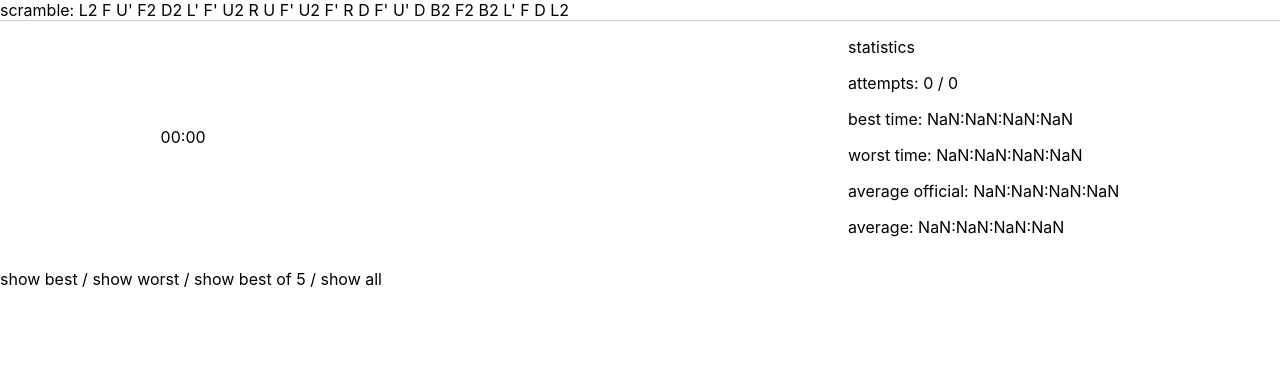
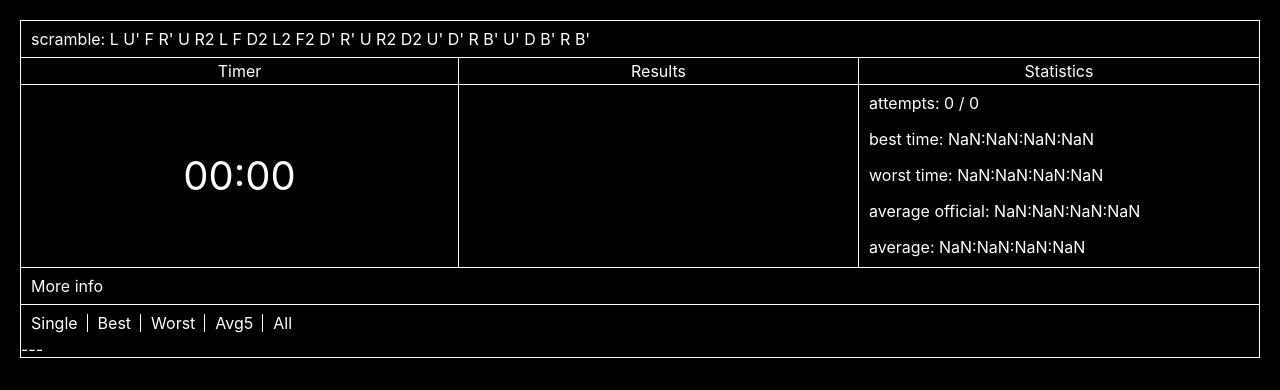
Before and after one commit to DenysBondarchuk/React-RubicksTimer, a React (Create React App) app: page / in a window 1280 px wide. Shown: the top 390 px of the page. Built offline with nearby package versions, Linux system fonts and the light colour scheme.

Commit message:
add new view for the project

```diff
--- /dev/null
+++ b/src/_components/Information.jsx
@@ -0,0 +1,31 @@
+import React from 'react';
+
+import timeParse from '../_helpers/timeParse';
+
+const Information = () => {
+
+  return (
+    <div className="information">
+      <p className="information__title">More info</p>
+      <div className="information__container">
+        <ul className="information__nav">
+          <li className="information__link">Single</li>
+          <li className="information__link">Best</li>
+          <li className="information__link">Worst</li>
+          <li className="information__link">Avg5</li>
+          <li className="information__link">All</li>
+        </ul>
+        <ul className="information__list">
+          <li className="information__item">
+            <span className="information__count">-</span>
+            <span className="information__time">-</span>
+            <span className="information__scramble">-</span>
+          </li>
+        </ul>
+      </div>
+    </div>
+  );
+
+};
+
+export default Information;
--- a/src/_components/Main.jsx
+++ b/src/_components/Main.jsx
@@ -1,109 +1,56 @@
 import React, { Component } from 'react';
 
 import Scramble from './Scramble';
+import Timer from './Timer';
 import Statistics from './Statistics';
-import Timer from './Timer';
+import Results from './Results';
+import Information from './Information';
 
-import scrambleShuffle from '../_helpers/scrambleShuffle';
-import Results from './Results';
+import createScramble from '../_helpers/createScramble';
 
 class Main extends Component {
 
   state = {
+    currentScramble: null,
     results: [],
-    scrumbleList: [],
-    run: false,
-    scramble: null,
-    showScramble: [],
   }
 
   componentDidMount() {
     this.setState({
-      scramble: scrambleShuffle(),
+      currentScramble: createScramble(),
     })
   }
 
   setResult = (value) => {
-    this.setState(state => {
-      const results = [...state.results, value];
-      const scrumbleList = [...state.scrumbleList, state.scramble];
-      return {
-        results,
-        scrumbleList,
-      };
-    });
+    const res = {
+      time: value,
+      currentScramble: this.state.currentScramble,
+    }
+
     this.setState({
-      scramble: scrambleShuffle(),
+      results: [...this.state.results, res ],
+      currentScramble: createScramble(),
     });
   };
 
-  deleteResult = (index) => {
-    const results = this.state.results.filter((_, i) => i !== index);
-    const scrumbleList = this.state.scrumbleList.filter((_, i) => i !== index);
-    this.setState({
-      results,
-      scrumbleList,
-    });
-  }
-
-  showOne = (index) => {
-    const scramble = this.state.scrumbleList[index];
-
-    this.setState({
-      showScramble: [scramble],
-    })
-  }
-
-  showAll = () => {
-    let scramble = this.state.scrumbleList;
-    console.log(scramble);
-
-    this.setState({
-      showScramble: [scramble],
-    })
-  }
 
   render() {
     return (
-      <div className="timer">
+      <div className="app">
 
-        <Scramble scramble={this.state.scramble} />
+        <Scramble currentScramble={this.state.currentScramble} />
 
-        <div className="timer__container">
-
+        <div className="main">
           <Timer setResult={this.setResult} />
 
           <Results
             results={this.state.results}
-            deleteResult={this.deleteResult}
-            showOne={this.showOne}
           />
 
           <Statistics results={this.state.results} />
-
         </div>
 
-        {/* {
-          this.state.scrumbleList.map((item, index) => {
-            return <div key={index}>
-              {item}
-            </div>;
-          })
-        } */}
-
-        {
-          <div>
-            <p>show best / show worst / show best of 5 / <span onClick={this.showAll}>show all</span></p>
-            {/* <p>{this.state.showScramble}</p> */}
-            {
-              this.state.showScramble.map((item, index) => {
-                return <div key={index}>
-                  {item}
-                </div>;
-              })
-            }
-          </div>
-        }
+        <Information />
 
       </div>
     );
--- a/src/_components/Results.jsx
+++ b/src/_components/Results.jsx
@@ -2,19 +2,22 @@ import React from 'react';
 
 import timeParse from '../_helpers/timeParse';
 
-const Results = ({ results, deleteResult, showOne }) => {
+const Results = ({ results }) => {
+
+  const resultsTime = results.map(item => item.time);
 
   return (
-    <div className="timer__results">
-      {
-        results.map((item, index) => {
-          return <div className="timer__result" key={index}>
-            <span className="timer__value">{timeParse(item)}</span> /
-            <span className="show" onClick={() => showOne(index)}>show</span> /
-            <span className="delete" onClick={() => deleteResult(index)}>delete</span>
-          </div>;
+    <div className="results">
+      <p className="results__title">Results</p>
+      <ul className="results__list">
+        {resultsTime.map((item, index) => {
+          return <li className="results__item" key={index}>
+            <p className="results__value">{timeParse(item)}</p>
+            <span className="results__delete"></span>
+          </li>
         })
-      }
+        }
+      </ul>
     </div>
   );
 };
--- a/src/_components/Scramble.jsx
+++ b/src/_components/Scramble.jsx
@@ -1,13 +1,12 @@
 import React from 'react';
 
-const Scramble = ({scramble}) => {
+const Scramble = ({ currentScramble }) => {
   return (
     <div className="scramble">
-      <span className="scramble__name">scramble: </span>
-      <span className="scramble__value">{ scramble }</span>
+      <span className="scramble__title">scramble: </span>
+      <span className="scramble__value">{currentScramble}</span>
     </div>
   );
 };
 
-
 export default Scramble;
--- a/src/_components/Statistics.jsx
+++ b/src/_components/Statistics.jsx
@@ -11,11 +11,8 @@ const Statistics = ({ results }) => {
 
   const resultsWithoutMinAndMax = (results) => {
     const res = results.slice();
-    const max = res.indexOf( Math.max(...res));
-    res.splice(max,1);
-
-    const min = res.indexOf(Math.min(...res));
-    res.splice(min,1);
+    const max = res.indexOf(Math.max(...res)); res.splice(max, 1);
+    const min = res.indexOf(Math.min(...res)); res.splice(min, 1);
 
     const officialAverage = res.reduce((a, b) => (a + b), 0) / res.length;
     return officialAverage;
@@ -25,12 +22,24 @@ const Statistics = ({ results }) => {
 
   return (
     <div className="statistics">
-      <p className="statistics__title">statistics</p>
-      <p className="statistics__attempts">attempts: {attemptsCount} / {attemptsCount}</p>
-      <p className="statistics__best">best time: {timeParse(bestTime)}</p>
-      <p className="statistics__worst">worst time: {timeParse(worstTime)}</p>
-      <p className="statistics__average-official">average official: {timeParse(officialAverage)}</p>
-      <p className="statistics__average">average: {timeParse(average)}</p>
+      <p className="statistics__title">Statistics</p>
+      <ul className="statistics__list">
+        <li className="statistics__item">
+          attempts: {attemptsCount} / {attemptsCount}
+        </li>
+        <li className="statistics__item">
+          best time: {timeParse(bestTime)}
+        </li>
+        <li className="statistics__item">
+          worst time: {timeParse(worstTime)}
+        </li>
+        <li className="statistics__item">
+          average official: {timeParse(officialAverage)}
+        </li>
+        <li className="statistics__item">
+          average: {timeParse(average)}
+        </li>
+      </ul>
     </div>
   );
 };
--- a/src/_components/Timer.jsx
+++ b/src/_components/Timer.jsx
@@ -57,11 +57,13 @@ class Timer extends Component {
     return (
       <div
         className="timer"
-        tabIndex="0"
         onKeyDown={this.handleOnKeyDown}
         onKeyUp={this.handleOnKeyUp}
       >
-        {timeParse(this.state.ms)}
+        <p className="timer__title">Timer</p>
+        <div className="timer__container" tabIndex="0">
+          <p className="timer__value">{timeParse(this.state.ms)}</p>
+        </div>
       </div>
     );
   }
--- a/src/index.js
+++ b/src/index.js
@@ -1,5 +1,6 @@
 import React from 'react';
 import ReactDOM from 'react-dom';
+import './styles/reset.css';
 import './styles/index.css';
 import App from './App';
 import * as serviceWorker from './serviceWorker';
--- a/src/styles/index.css
+++ b/src/styles/index.css
@@ -1,36 +1,173 @@
 body {
-  margin: 0;
-  font-family: -apple-system, BlinkMacSystemFont, "Segoe UI", "Roboto", "Oxygen",
-    "Ubuntu", "Cantarell", "Fira Sans", "Droid Sans", "Helvetica Neue",
-    sans-serif;
+  font-family: -apple-system, BlinkMacSystemFont, "Arial", sans-serif;
   -webkit-font-smoothing: antialiased;
   -moz-osx-font-smoothing: grayscale;
+  font-size: 14px;
+  color: #fff;
+  background: #000;
+  /* background: #0f032d; */
 }
 
 code {
-  font-family: source-code-pro, Menlo, Monaco, Consolas, "Courier New",
-    monospace;
+  font-family: source-code-pro, Menlo, Monaco, Consolas, "Courier New", monospace;
+}
+
+.app {
+  font-size: 16px;
+
+  margin: 20px;
+  border: 1px solid #fff;
 }
 
 .scramble {
-  /* display: flex;
-  justify-content: flex-start;
-  align-items: center; */
+  padding: 10px;
+  border-bottom: 1px solid #fff;
+}
 
-  border-bottom: 1px solid #ccc;
+.main {
+  display: flex;
+  justify-content: space-between;
+  align-items: stretch;
+  width: 100%;
+  height: 210px;
+
+  border-bottom: 1px solid #fff;
+}
+
+.timer {
+  display: flex;
+  flex-direction: column;
+  align-items: stretch;
+  justify-content: center;
+  width: 100%;
+  height: 100%;
+  min-width: 200px;
+
+  border-right: 1px solid #fff;
+}
+
+.timer__title {
+  border-bottom: 1px solid #fff;
+  text-align: center;
+  padding: 5px;
 }
 
 .timer__container {
   display: flex;
-  justify-content: space-around;
+  justify-content: center;
+  align-items: center;
+  width: 100%;
+  height: 100%;
+}
+
+.timer__value {
+  font-size: 40px;
+  line-height: 1;
+  text-align: center;
+}
+
+.results {
+  width: 100%;
+  max-width: 400px;
+  min-width: 200px;
+
+  border-right: 1px solid #fff;
+}
+
+.results__title {
+  border-bottom: 1px solid #fff;
+  text-align: center;
+  padding: 5px;
+}
+
+.results__list {
+  display: flex;
+  justify-content: flex-start;
+  align-items: flex-start;
+  flex-wrap: wrap;
+
+  /* height: 182px; */
+  /* overflow: auto; */
+}
+
+.results__item {
+  border: 1px solid #fff;
+  /* padding: 5px; */
+  margin: 5px;
+  display: flex;
+  justify-content: flex-start;
   align-items: center;
 }
 
-.timer__results {
-  /* display: flex; */
+.results__item:hover {
+  cursor: pointer;
 }
 
-.timer__result {
-  border: 1px solid #ccc;
-  margin: 10px;
+.results__value {
+  /* margin-right: 5px; */
+  padding: 5px;
 }
+
+.results__delete {
+  display: block;
+  padding: 5px;
+  width: 26px;
+  height: 26px;
+  background: url(../assets/delete.svg) no-repeat center center / 50%;
+}
+
+.statistics {
+  width: 100%;
+  max-width: 400px;
+  min-width: 200px;
+}
+
+.statistics__title {
+  border-bottom: 1px solid #fff;
+  text-align: center;
+  padding: 5px;
+}
+
+.statistics__item {
+  padding: 10px;
+}
+
+.information__title {
+  padding: 10px;
+  border-bottom: 1px solid #fff;
+}
+
+.information__nav {
+  display: flex;
+  justify-content: flex-start;
+  align-items: center;
+}
+
+.information__link {
+  display: inline-block;
+  padding: 10px;
+  cursor: pointer;
+  position: relative;
+}
+
+.information__link::before {
+  content: '';
+  display: block;
+  width: 1px;
+  height: 50%;
+
+  background: #fff;
+
+  position: absolute;
+  top: 50%;
+  right: 0;
+  transform: translateY(-50%);
+}
+
+.information__link:last-child::before {
+  display: none;
+}
+
+.information__link:hover {
+  background: rgba(255,255,255,0.2);
+}
--- /dev/null
+++ b/src/styles/reset.css
@@ -0,0 +1,57 @@
+a, abbr, acronym, address, applet, article, aside, audio, b, big, blockquote, body, canvas, caption, center, cite, code, dd, del, details, dfn, div, dl, dt, em, embed, fieldset, figcaption, figure, footer, form, h1, h2, h3, h4, h5, h6, header, hgroup, html, i, iframe, img, ins, kbd, label, legend, li, mark, menu, nav, object, ol, output, p, pre, q, ruby, s, samp, section, small, span, strike, strong, sub, summary, sup, table, tbody, td, tfoot, th, thead, time, tr, tt, u, ul, var, video {
+    margin: 0;
+    padding: 0;
+    border: 0;
+    font-size: 100%;
+    font: inherit;
+    vertical-align: baseline;
+}
+article, aside, details, figcaption, figure, footer, header, hgroup, menu, nav, section {
+    display: block;
+}
+body {
+    line-height: 1;
+}
+ol, ul {
+    list-style: none;
+}
+blockquote, q {
+    quotes: none;
+}
+blockquote:after, blockquote:before, q:after, q:before {
+    content: "";
+    content: none;
+}
+table {
+    border-collapse: collapse;
+    border-spacing: 0;
+}
+br {
+    font-size: 0;
+}
+*, *:after, *:before {
+    box-sizing: border-box;
+}
+a, a:focus, button, button:focus, input, input:focus {
+    outline: none;
+}
+
+a {
+    text-decoration: none;
+}
+
+button {
+    border: none;
+}
+::-moz-focus-inner, ::-moz-focus-outer {
+    border: 0;
+    padding: 0;
+}
+
+svg {
+  overflow: hidden;
+}
+
+img {
+  max-width: 100%;
+}
```
Also changed, not shown: src/_helpers/createScramble.js (renamed from src/_helpers/scrambleShuffle.js, +2 -5 lines), src/_helpers/stopwatch.js (deleted, +0 -36 lines), src/assets/delete.svg (added).
